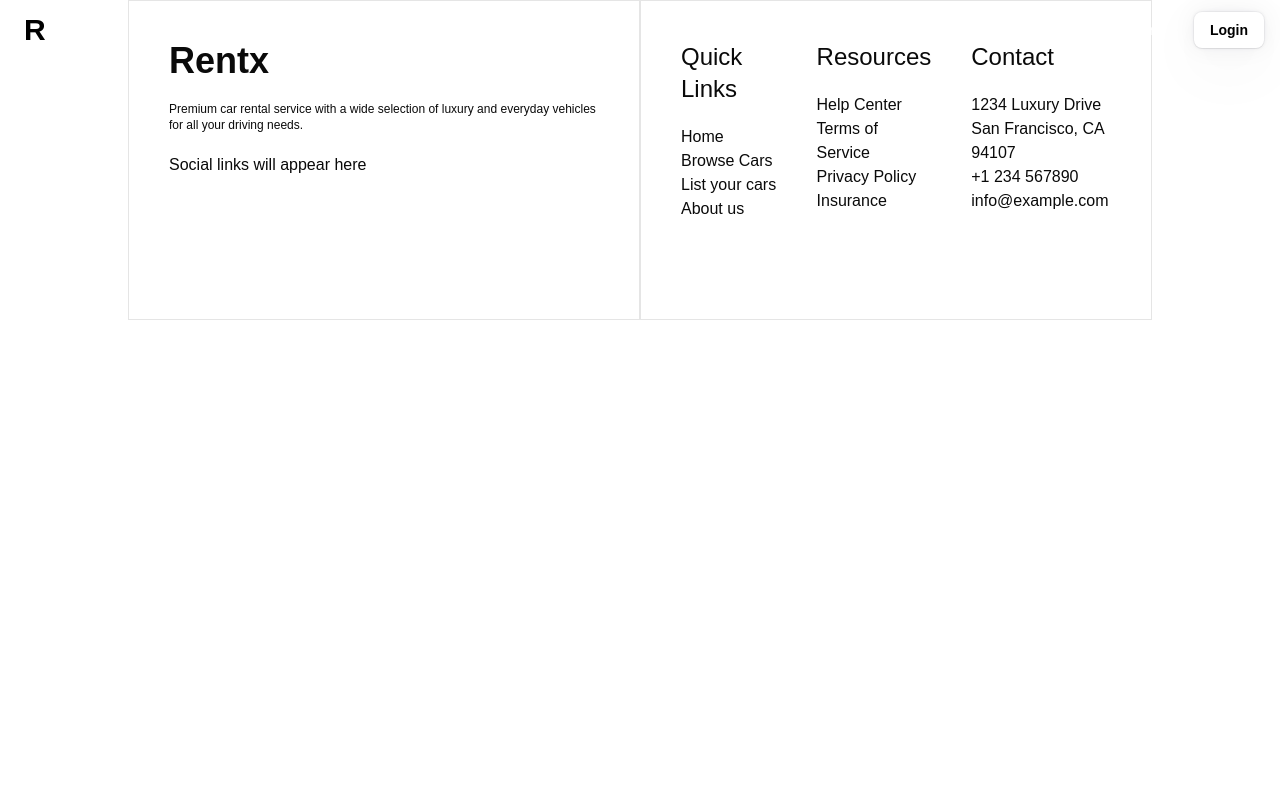
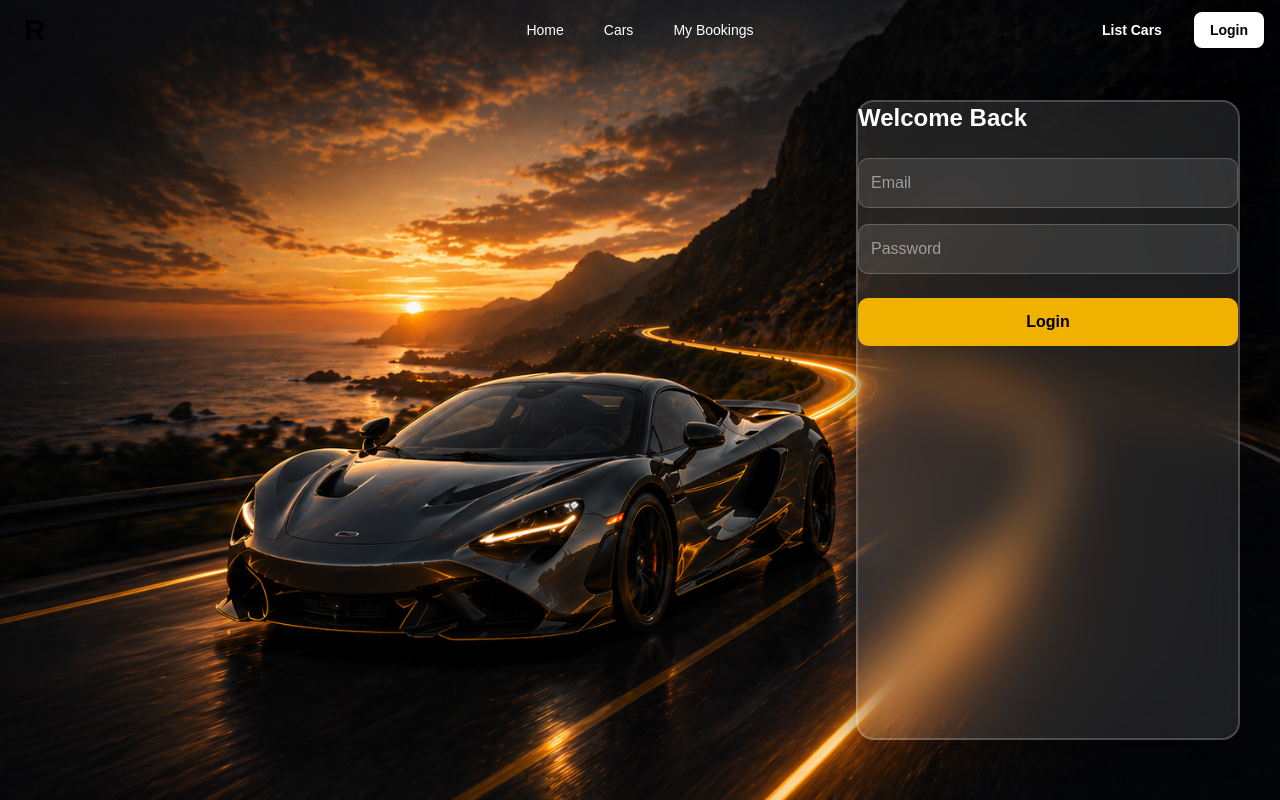
Before and after one commit to Manjeet-cse/RentX, a React (Vite) app: page /login in a window 1280 px wide. Built offline with nearby package versions, Linux system fonts and the light colour scheme.

Commit message:
Login page designed

```diff
--- a/src/App.jsx
+++ b/src/App.jsx
@@ -3,6 +3,7 @@ import { Routes, Route } from 'react-router-dom'
 import Footer from './components/Footer'
 import NavbarDemo from './components/resizable-navbar-demo'
 import Home from './components/Home'
+import Login from './components/auth/Login'
 
 const App = () => {
   return (
@@ -15,9 +16,10 @@ const App = () => {
         <Route path="/" element={<Home/>}/>
         <Route path="/cars" element={<h1>Cars Page</h1>} />
         <Route path="/bookings" element={<h1>My Bookings Page</h1>} />
+        <Route path="/login" element={<Login/>} />
       </Routes>
       <div className=''>
-      <Footer />
+      {location.pathname != '/login' && <Footer />}
       </div>
       </div>
     </>
--- a/src/components/Footer.jsx
+++ b/src/components/Footer.jsx
@@ -1,4 +1,5 @@
 import React from 'react'
+import { Link} from 'react-router-dom'
 
 const Footer = () => {
   return (
@@ -11,35 +12,35 @@ const Footer = () => {
           Premium car rental service with a wide selection of luxury and everyday vehicles for all your driving needs.
         </p>
         <div>
-          Social links will appear here
+          Social Link to=''nks will appear here
         </div>
       </div>
       <div className='border flex p-10 gap-10 w-[40vw] h-[40vh]'>
         <div className='flex flex-col gap-5'>
-          <h1 className='text-2xl'>Quick Links</h1>
+          <h1 className='text-2xl'>Quick Linknks</h1>
           <ul>
-            <li>Home</li>
-            <li>Browse Cars</li>
-            <li>List your cars</li>
-            <li>About us</li>
+            <Link to=''>Home</Link>
+            <Link to=''>Browse Cars</Link>
+            <Link to=''>List your cars</Link>
+            <Link to=''>About us</Link>
           </ul>
         </div>
         <div className='flex flex-col gap-5'>
           <h1 className='text-2xl'>Resources</h1>
           <ul>
-            <li>Help Center</li>
-            <li>Terms of Service</li>
-            <li>Privacy Policy</li>
-            <li>Insurance</li>
+            <Link to=''>Help Center</Link>
+            <Link to=''>Terms of Service</Link>
+            <Link to=''>Privacy PoLink to=''cy</Link>
+            <Link to=''>Insurance</Link>
           </ul>
         </div>
         <div className='flex flex-col gap-5'>
           <h1 className='text-2xl'>Contact</h1>
           <ul>
-            <li>1234 Luxury Drive</li>
-            <li>San Francisco, CA 94107</li>
-            <li>+1 234 567890</li>
-            <li>info@example.com</li>
+            <Link to=''>1234 Luxury Drive</Link>
+            <Link to=''>San Francisco, CA 94107</Link>
+            <Link to=''>+1 234 567890</Link>
+            <Link to=''>info@example.com</Link>
           </ul>
         </div>
       </div>
--- /dev/null
+++ b/src/components/auth/Login.jsx
@@ -0,0 +1,52 @@
+import React from 'react'
+import loginbg from '../../assets/loginbg.png'
+
+const Login = () => {
+  return (
+    <div className='h-screen relative'>
+      <img className='w-full absolute h-full object-cover block' src={loginbg} alt="" />
+      <div className='w-[30vw] z-5 absolute right-10 top-25 border-2 rounded-2xl h-[80vh] bg-white/10
+      backdrop-blur-xl
+    border-white/20
+      shadow-[0_8px_32px_rgba(0,0,0,0.4)]'>
+        <h2 className="text-white text-2xl font-semibold mb-6">
+        Welcome Back
+      </h2>
+
+      <input
+        placeholder="Email"
+        className="
+          w-full mb-4 p-3 rounded-lg
+          bg-white/10 text-white
+          border border-white/20
+          outline-none
+          focus:border-yellow-400
+        "
+      />
+
+      <input
+        placeholder="Password"
+        type="password"
+        className="
+          w-full mb-6 p-3 rounded-lg
+          bg-white/10 text-white
+          border border-white/20
+          outline-none
+          focus:border-yellow-400
+        "
+      />
+
+      <button className="
+        w-full py-3 rounded-lg
+        bg-yellow-500 hover:bg-yellow-400
+        text-black font-semibold
+        transition
+      ">
+        Login
+      </button>
+      </div>
+    </div>
+  )
+}
+
+export default Login
--- a/src/components/resizable-navbar-demo.jsx
+++ b/src/components/resizable-navbar-demo.jsx
@@ -10,8 +10,10 @@ import {
   MobileNavMenu,
 } from "@/components/ui/resizable-navbar";
 import { useState } from "react";
+import { useNavigate } from "react-router-dom";
 
 export default function NavbarDemo() {
+  const Navigate = useNavigate();
   const navItems = [
     {
       name: "Home",
@@ -37,7 +39,7 @@ export default function NavbarDemo() {
           <NavItems items={navItems} />
           <div className="flex items-center gap-4">
             <NavbarButton color = 'white' variant="secondary">List Cars</NavbarButton>
-            <NavbarButton color = 'black' variant="primary">Login</NavbarButton>
+            <NavbarButton onClick = {() => Navigate('/login')} color = 'black' variant="primary">Login</NavbarButton>
           </div>
         </NavBody>
 
```
Also changed, not shown: src/assets/loginbg.png (added), 1 other file (tests, documents, lock files or other folders).
